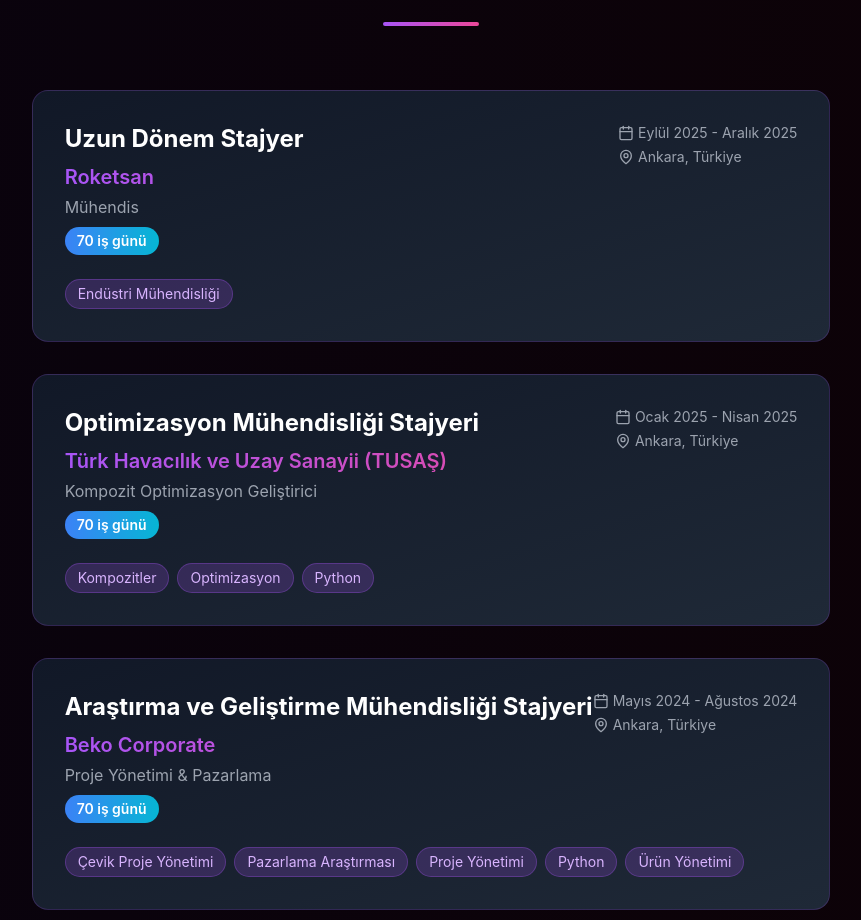
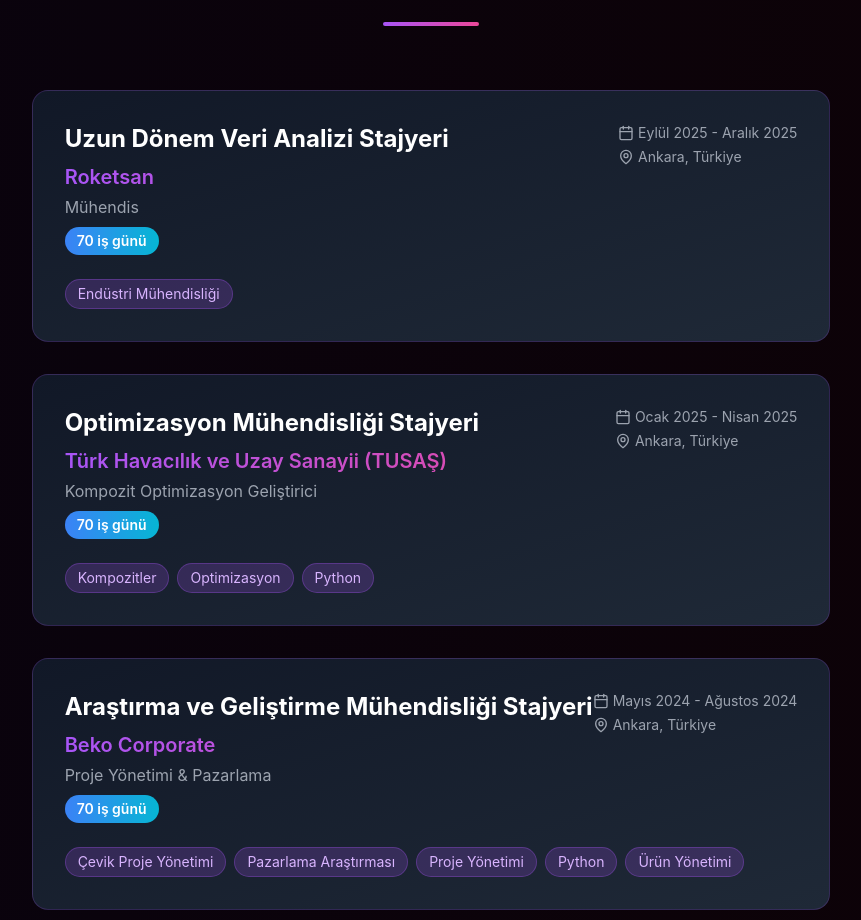
Before and after one commit to aecaylak/aecaylak.github.io, a React (Vite) app: page / in a window 1280 px wide. Shown: the part 1915-2835 px from the top of the page, without its empty margins (209-1070 px from the left). Built offline with nearby package versions, Linux system fonts and the light colour scheme.

Commit message:
Update content.ts

```diff
--- a/src/data/content.ts
+++ b/src/data/content.ts
@@ -51,7 +51,7 @@
       title: 'Deneyim',
       positions: [
         {
-          title: 'Uzun Dönem Stajyer',
+          title: 'Uzun Dönem Veri Analizi Stajyeri',
           company: 'Roketsan',
           period: 'Eylül 2025 - Aralık 2025',
           location: 'Ankara, Türkiye',
@@ -478,7 +478,7 @@
       linkedin: 'LinkedIn'
     },
     footer: {
-      copyright: '© 2025 Ali Emre Çaylak. All rights reserved.'
+      copyright: '© 2026 Ali Emre Çaylak. All rights reserved.'
     }
   }
 };
```
